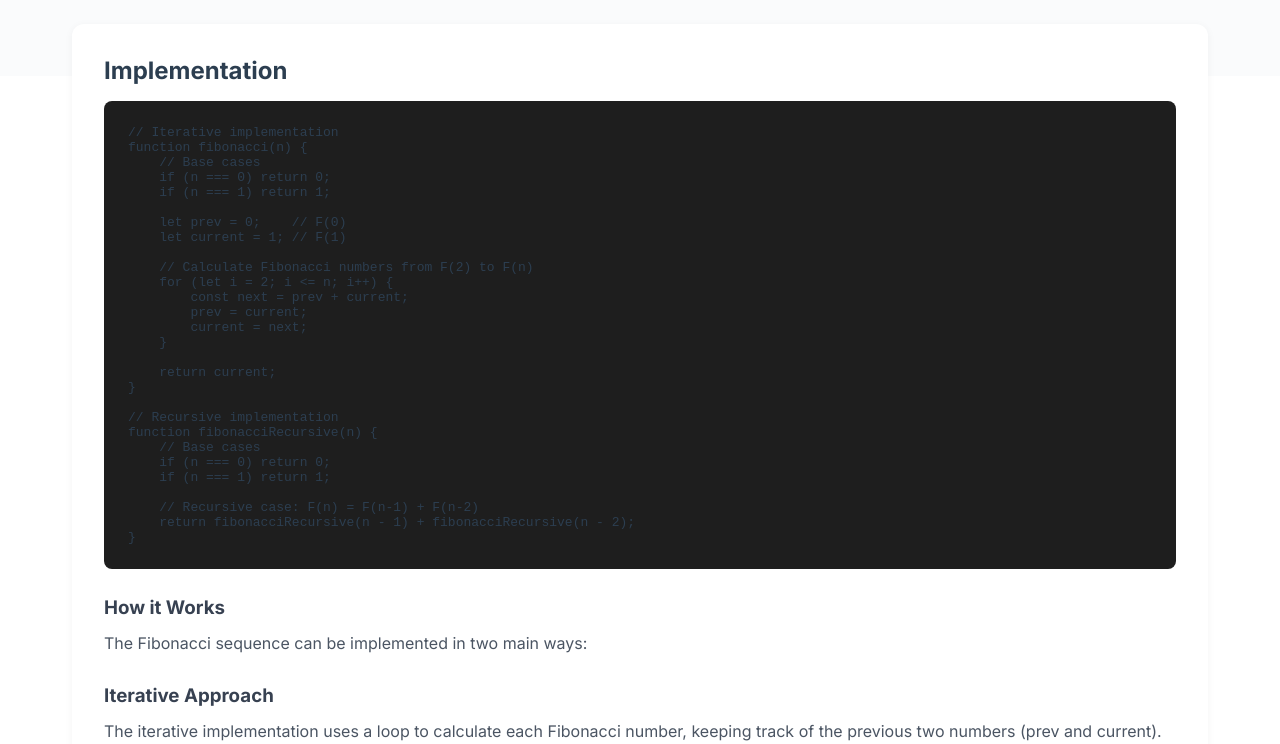
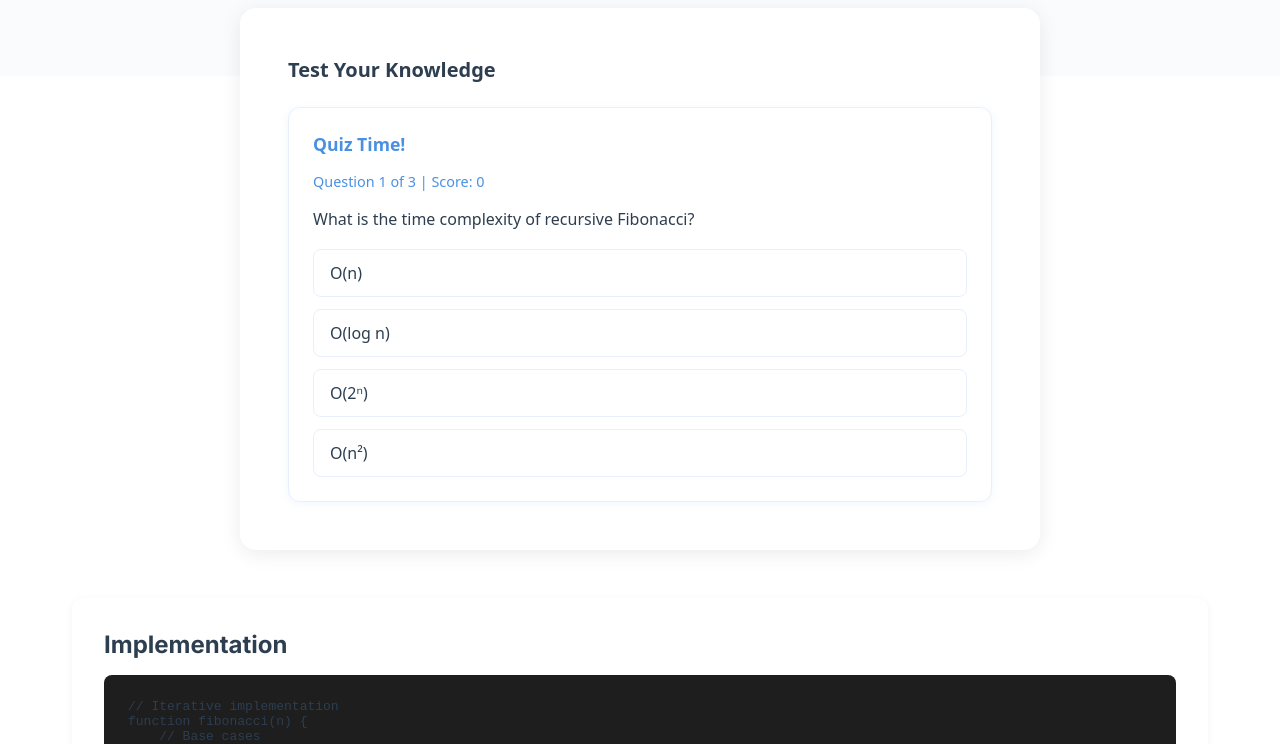
Before and after one commit to SujalPatelx/Algorithm-Visualizer, a React (Vite) app: page /fibonacci in a window 1280 px wide. Shown: the part 724-1468 px from the top of the page. Built offline with nearby package versions, Linux system fonts and the light colour scheme.

Commit message:
Q&A interactions

```diff
--- a/src/algorithms/FibonacciVisualizer.jsx
+++ b/src/algorithms/FibonacciVisualizer.jsx
@@ -1,6 +1,7 @@
 import { useState, useRef, useEffect } from "react"
 import styled from "styled-components"
 import { Play, Pause, RotateCcw, SkipBack, SkipForward, Repeat, FastForward } from 'lucide-react'
+import QuizPanel from '../components/QuizPanel';
 
 // Reusing styled components from FactorialVisualizer
 const Container = styled.div`
@@ -203,6 +204,25 @@ const ResultBox = styled.div`
   }
 `
 
+const Section = styled.div`
+  margin-top: 2rem;
+`
+
+const SectionTitle = styled.h2`
+  font-size: 1.25rem;
+  color: var(--text-color);
+  margin-bottom: 1.5rem;
+  font-weight: 600;
+`
+
+const QuizContainer = styled.div`
+  background: #fff;
+  border-radius: 16px;
+  padding: 48px;
+  box-shadow: 0 4px 20px rgba(0, 0, 0, 0.08);
+  margin-top: 2rem;
+`
+
 export default function FibonacciVisualizer() {
   const [input, setInput] = useState("6")
   const [steps, setSteps] = useState([])
@@ -396,6 +416,11 @@ export default function FibonacciVisualizer() {
           )}
         </VisualizationContainer>
       </VisualizerContainer>
+
+      <QuizContainer>
+        <SectionTitle>Test Your Knowledge</SectionTitle>
+        <QuizPanel algorithm="fibonacci" />
+      </QuizContainer>
     </Container>
   )
 }
```
